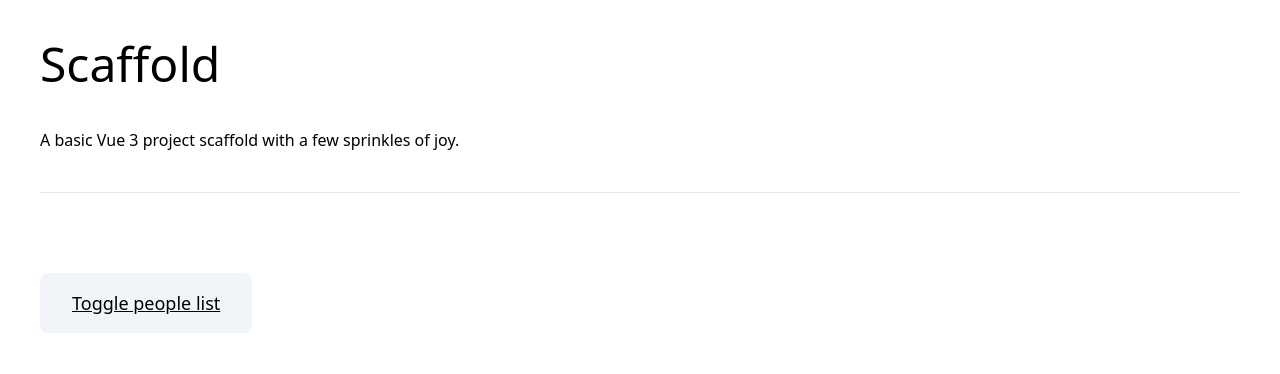
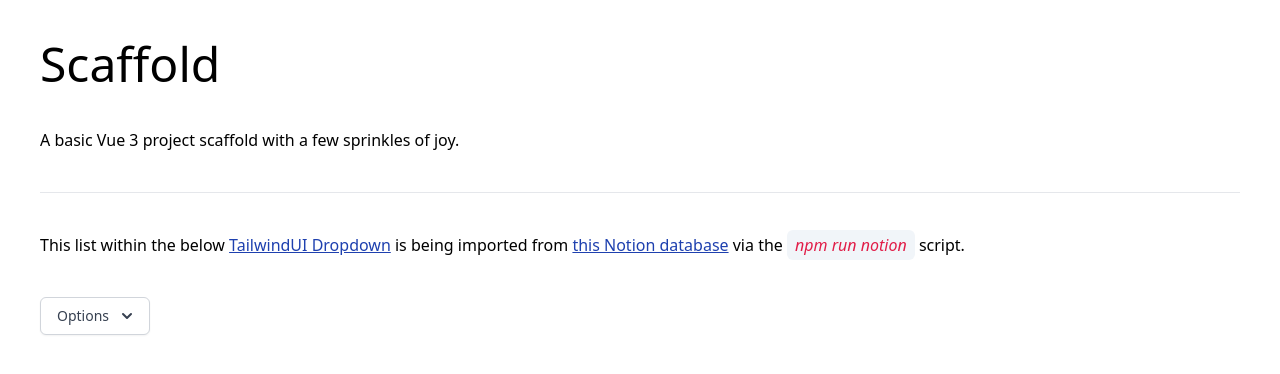
Before and after one commit to danodoesdesign/scaffold, a Vue app: page / in a window 1280 px wide. Shown: the top 374 px of the page. Built offline with nearby package versions, Linux system fonts and the light colour scheme.

Commit message:
set up dropdown example

```diff
--- a/src/App.vue
+++ b/src/App.vue
@@ -3,7 +3,7 @@
     <div class="container flex flex-col gap-10 p-10 mx-auto">
       <h1 class="text-5xl ">Scaffold</h1>
       <p>A basic Vue 3 project scaffold with a few sprinkles of joy.</p>
-      <hr class="mb-10" />
+      <hr />
     </div>
     <router-view></router-view>
   </div>
--- /dev/null
+++ b/src/components/dropdownExample.vue
@@ -0,0 +1,57 @@
+<!--
+Example dropdown from TailwindUI
+https://tailwindui.com/components/application-ui/elements/dropdowns
+-->
+
+<template>
+    <Menu as="div" class="relative inline-block text-left">
+        <div>
+            <MenuButton
+                class="inline-flex justify-center w-full px-4 py-2 text-sm font-medium text-gray-700 bg-white border border-gray-300 rounded-md shadow-sm hover:bg-gray-50 focus:outline-none focus:ring-2 focus:ring-offset-2 focus:ring-offset-gray-100 focus:ring-indigo-500">
+                Options
+                <ChevronDownIcon class="w-5 h-5 ml-2 -mr-1" aria-hidden="true" />
+            </MenuButton>
+        </div>
+
+        <transition enter-active-class="transition duration-100 ease-out"
+            enter-from-class="transform scale-95 opacity-0" enter-to-class="transform scale-100 opacity-100"
+            leave-active-class="transition duration-75 ease-in" leave-from-class="transform scale-100 opacity-100"
+            leave-to-class="transform scale-95 opacity-0">
+            <MenuItems
+                class="absolute left-0 w-56 mt-2 origin-top-left bg-white rounded-md shadow-lg ring-1 ring-black ring-opacity-5 focus:outline-none">
+                <div class="py-1">
+                    <MenuItem v-for="person in data" v-slot="{ active }">
+                    <a href="#"
+                        :class="[active ? 'bg-gray-100 text-gray-900' : 'text-gray-700', 'block px-4 py-2 text-md']">{{
+                            person.name
+                        }}
+                        <br>
+                        <span class="text-sm">{{ person.age }} years old</span></a>
+                    </MenuItem>
+                </div>
+            </MenuItems>
+        </transition>
+    </Menu>
+</template>
+
+<script>
+import { Menu, MenuButton, MenuItem, MenuItems } from '@headlessui/vue'
+import { ChevronDownIcon } from '@heroicons/vue/solid'
+import notionData from "@/data/data.json"
+
+export default {
+    components: {
+        Menu,
+        MenuButton,
+        MenuItem,
+        MenuItems,
+        ChevronDownIcon,
+    },
+    data() {
+        return {
+            data: notionData,
+            showPeople: false,
+        }
+    },
+}
+</script>
--- a/src/data/data.json
+++ b/src/data/data.json
@@ -1 +1 @@
-[{"id":"1027cee0-4cb5-4e2a-9209-1112d585c950","name":"Tally","age":25},{"id":"207449a3-c88c-4eb6-a1fe-d68425788acd","name":"Dan","age":26},{"id":"42a4842e-1c81-4156-8d5d-e369eb4df6f6","name":"Bethany","age":37},{"id":"d9cff306-ca31-4a27-834a-9836c413d7bc","name":"Tomo","age":32}]
+[{"id":"ab609e75-f2b9-47d5-89dd-0a5e05975635","name":"Rashmi","age":29},{"id":"1027cee0-4cb5-4e2a-9209-1112d585c950","name":"Tally","age":25},{"id":"207449a3-c88c-4eb6-a1fe-d68425788acd","name":"Dan","age":26},{"id":"42a4842e-1c81-4156-8d5d-e369eb4df6f6","name":"Bethany","age":37},{"id":"d9cff306-ca31-4a27-834a-9836c413d7bc","name":"Tomo","age":32}]
--- a/src/views/Home.vue
+++ b/src/views/Home.vue
@@ -1,24 +1,21 @@
 <template>
     <div class="container flex flex-col gap-10 px-10 mx-auto">
-        <a class="block px-8 py-4 text-lg underline transition-all rounded-lg cursor-pointer w-fit bg-slate-100 hover:bg-slate-200 hover:no-underline"
-            @click="showPeople = !showPeople">Toggle people list</a>
-        <ul v-if="showPeople">
-            <p>This list is being imported from <a
-                    class="text-blue-800 underline transition-all hover:underline-offset-2 hover:decoration-2 hover:text-black"
-                    href="https://www.notion.so/danohara/9d30f1bf98004106856e741e2139a81d?v=c7c45e6a745848e29ff76e8a90a81228">this
-                    Notion database</a> via the <i class="px-2 py-1 rounded-md text-rose-600 bg-slate-100">npm run
-                    notion</i> script.
-            </p>
-            <li class="my-10" v-for="person in data">
-                <h5 class="text-4xl">{{ person.name }}</h5><br>
-                <p class="-mt-5">{{ person.age }} years old.</p>
-            </li>
-        </ul>
+        <p>This list within the below <a
+                class="text-blue-800 underline transition-all hover:underline-offset-2 hover:decoration-2 hover:text-black"
+                href="https://tailwindui.com/components/application-ui/elements/dropdowns">TailwindUI Dropdown</a> is
+            being imported from <a
+                class="text-blue-800 underline transition-all hover:underline-offset-2 hover:decoration-2 hover:text-black"
+                href="https://www.notion.so/danohara/9d30f1bf98004106856e741e2139a81d?v=c7c45e6a745848e29ff76e8a90a81228">this
+                Notion database</a> via the <i class="px-2 py-1 rounded-md text-rose-600 bg-slate-100">npm run
+                notion</i> script.
+        </p>
+        <DropdownExample class="w-fit" />
     </div>
 </template>
 
 <script>
 import notionData from "@/data/data.json"
+import DropdownExample from "@/components/dropdownExample.vue";
 
 export default {
     data() {
@@ -27,6 +24,10 @@
             showPeople: false,
         }
     },
+    components: {
+        DropdownExample
+    }
+
 };
 </script>
 
```
